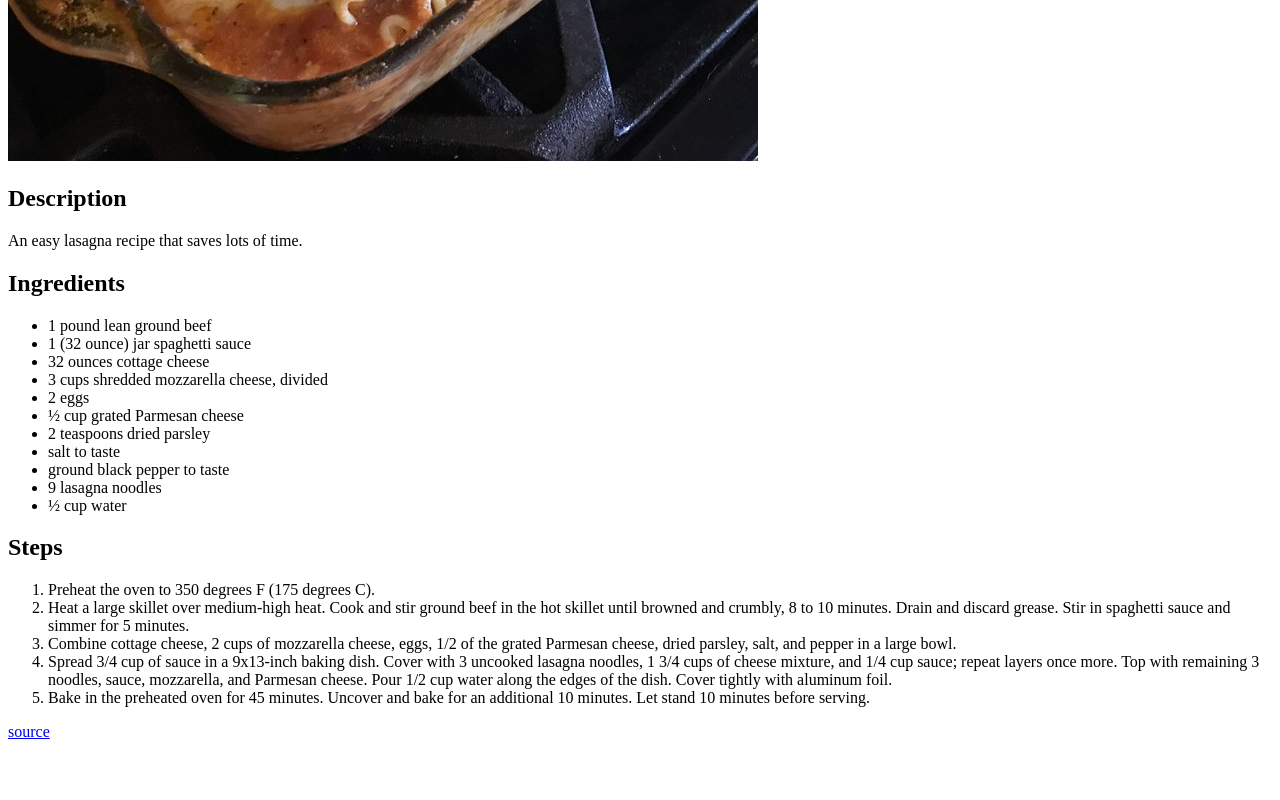
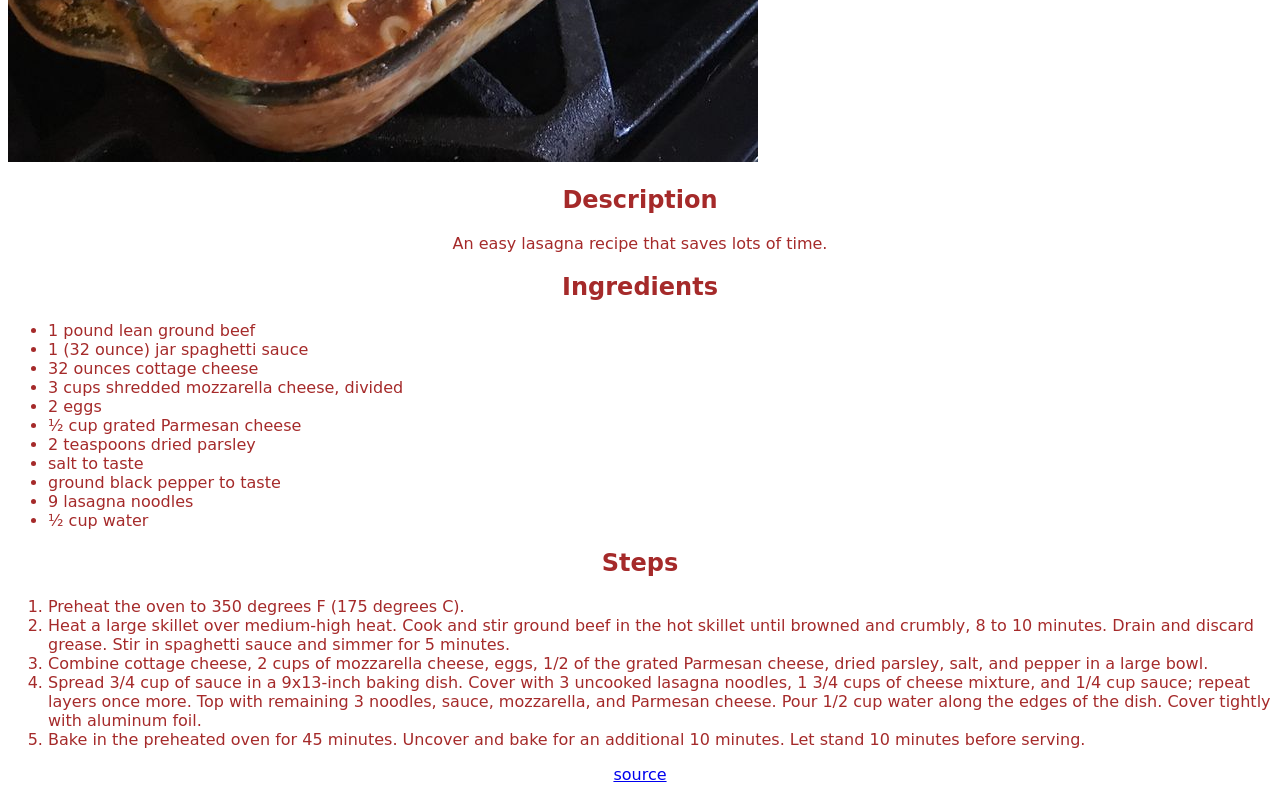
Before and after one commit to 27moon/odin-recipes, a plain HTML site: page recipes/lasagna.html in a window 1280 px wide. Shown: the part 669-1469 px from the top of the page. Before the commit the page ends 1426 px from the top, so only its background shows below. Drawn offline with Linux system fonts and the light colour scheme.

Commit message:
Add css file

```diff
--- a/recipes/lasagna.html
+++ b/recipes/lasagna.html
@@ -5,6 +5,7 @@
     <meta http-equiv="X-UA-Compatible" content="IE=edge">
     <meta name="viewport" content="width=device-width, initial-scale=1.0">
     <title>lasagna</title>
+    <link rel="stylesheet" href="../styles.css">
 </head>
 <body>
     <h1>Lasagna</h1>
--- /dev/null
+++ b/styles.css
@@ -0,0 +1,11 @@
+* {
+    font-family: "DejaVu Sans", Verdana, sans-serif;
+}
+h1, h2, h3, p {
+    text-align: center;
+    color: brown;
+}
+
+ul, ol {
+    color: brown;
+}
```
Also changed, not shown: index.html (+1 -0 lines), recipes/pasta.html (+1 -0 lines), recipes/shrimp.html (+1 -0 lines).
